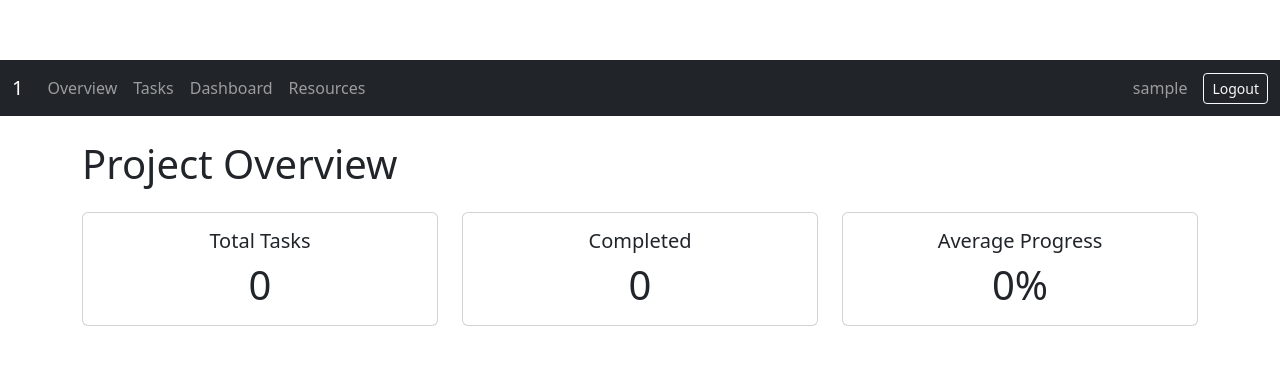
After one commit to Tomoya-BB/ProjectManagementTool, a Flask app: page /index in a window 1280 px wide. The commit adds this page. Shown: the top 365 px of the page. Run offline with Flask 3, Linux system fonts and the light colour scheme; the visitor is signed in with stand-in values (Sample User, id 1); data that the repository does not hold is empty; some libraries are stand-ins or nearby versions.

Commit message:
Add project overview page and styling

```diff
--- a/app.py
+++ b/app.py
@@ -187,6 +187,18 @@ def delete_resource(resource_id):
     return redirect(url_for('resources'))
 
 
+@app.route('/index')
+@login_required
+def index():
+    """Project overview metrics."""
+    tasks = Task.query.all()
+    total = len(tasks)
+    completed = sum(1 for t in tasks if t.progress == 100)
+    avg_progress = int(sum(t.progress for t in tasks) / total) if total else 0
+    return render_template('index.html', total=total, completed=completed,
+                           avg_progress=avg_progress)
+
+
 @app.route('/')
 @login_required
 def tasks():
--- /dev/null
+++ b/static/css/style.css
@@ -0,0 +1,4 @@
+/* Additional styles for Gantt chart */
+.gantt-container {
+    overflow-x: auto;
+}
--- a/templates/base.html
+++ b/templates/base.html
@@ -5,6 +5,7 @@
     <title>Project Management Tool</title>
     <link rel="stylesheet" href="{{ url_for('static', filename='libs/bootstrap.min.css') }}">
     <link rel="stylesheet" href="{{ url_for('static', filename='css/styles.css') }}">
+    <link rel="stylesheet" href="{{ url_for('static', filename='css/style.css') }}">
 </head>
 <body>
 <nav class="navbar navbar-expand-lg navbar-dark bg-dark mb-4">
@@ -15,6 +16,9 @@
         </button>
         <div class="collapse navbar-collapse" id="navbarNav">
             <ul class="navbar-nav me-auto mb-2 mb-lg-0">
+                <li class="nav-item">
+                    <a class="nav-link" href="{{ url_for('index') }}">Overview</a>
+                </li>
                 <li class="nav-item">
                     <a class="nav-link" href="{{ url_for('tasks') }}">Tasks</a>
                 </li>
--- /dev/null
+++ b/templates/index.html
@@ -0,0 +1,30 @@
+{% extends 'base.html' %}
+{% block content %}
+<h1 class="mb-4">Project Overview</h1>
+<div class="row">
+  <div class="col-md-4">
+    <div class="card text-center mb-3">
+      <div class="card-body">
+        <h5 class="card-title">Total Tasks</h5>
+        <p class="card-text display-6">{{ total }}</p>
+      </div>
+    </div>
+  </div>
+  <div class="col-md-4">
+    <div class="card text-center mb-3">
+      <div class="card-body">
+        <h5 class="card-title">Completed</h5>
+        <p class="card-text display-6">{{ completed }}</p>
+      </div>
+    </div>
+  </div>
+  <div class="col-md-4">
+    <div class="card text-center mb-3">
+      <div class="card-body">
+        <h5 class="card-title">Average Progress</h5>
+        <p class="card-text display-6">{{ avg_progress }}%</p>
+      </div>
+    </div>
+  </div>
+</div>
+{% endblock %}
--- a/templates/tasks.html
+++ b/templates/tasks.html
@@ -63,7 +63,7 @@
     {% endfor %}
     </tbody>
 </table>
-<div>
+<div class="gantt-container">
 {{ gantt|safe }}
 </div>
 
```
